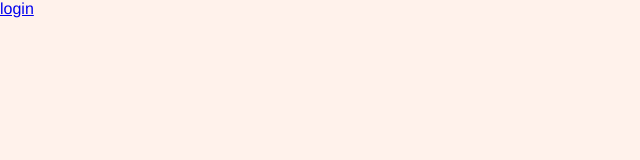
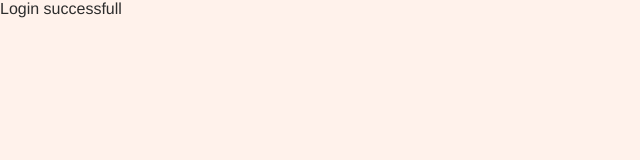
Before and after one commit to chandasiskin/digital-family-calendar, an Angular app in the folder frontend/: page / in a window 1280 px wide. Shown: the top 160 px of the page, without its empty margins (0-640 px from the left). Built offline with nearby package versions, Linux system fonts and the light colour scheme; a web font is replaced by a local one.

Commit message:
[refactor] Remove temporary navigation

```diff
--- a/frontend/src/app/app.component.html
+++ b/frontend/src/app/app.component.html
@@ -1,2 +1 @@
-<app-temp-nav></app-temp-nav>
 <router-outlet />
--- a/frontend/src/app/app.component.ts
+++ b/frontend/src/app/app.component.ts
@@ -1,10 +1,9 @@
 import { Component } from '@angular/core';
 import { RouterOutlet } from '@angular/router';
-import { TempNavComponent } from './temp-nav/temp-nav.component';
 
 @Component({
   selector: 'app-root',
-  imports: [RouterOutlet, TempNavComponent],
+  imports: [RouterOutlet],
   templateUrl: './app.component.html',
   styleUrl: './app.component.scss'
 })
--- a/frontend/src/app/app.routes.ts
+++ b/frontend/src/app/app.routes.ts
@@ -2,5 +2,5 @@ import { Routes } from '@angular/router';
 import { LoginComponent } from './login/login.component';
 
 export const routes: Routes = [
-    { path: 'login', component: LoginComponent }
+    { path: '', component: LoginComponent }
 ];
--- a/frontend/src/app/temp-nav/temp-nav.component.html
+++ /dev/null
@@ -1,5 +0,0 @@
-<header>
-    <nav>
-        <a routerLink="/login">login</a>
-    </nav>
-</header>
```
Also changed, not shown: frontend/src/app/temp-nav/temp-nav.component.ts (deleted, +0 -12 lines), frontend/src/app/temp-nav/temp-nav.component.scss (deleted), 1 other file (tests, documents, lock files or other folders).
